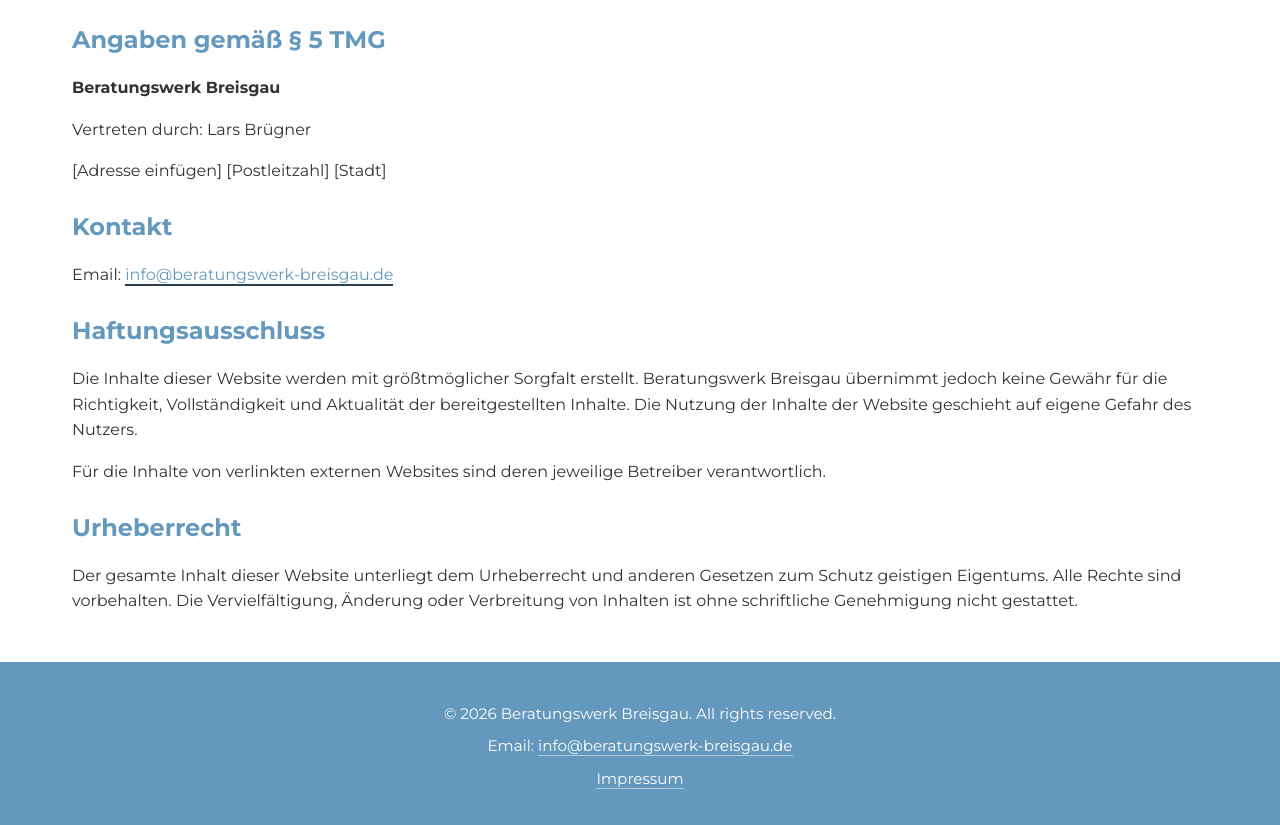
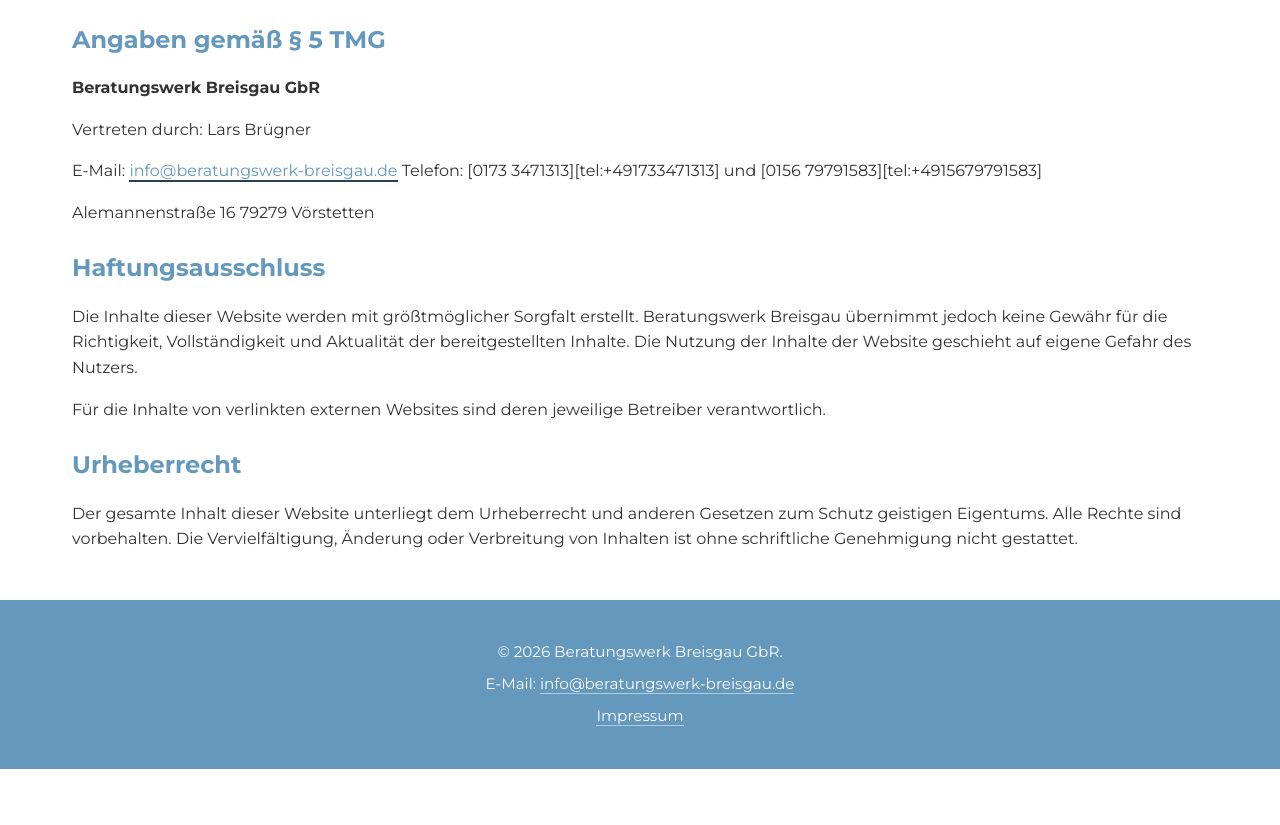
Before and after one commit to Beratungswerk-Breisgau/website, an Eleventy site: page src/pages/impressum.md in a window 1280 px wide. Shown: the part 173-998 px from the top of the page. After the commit the page ends 942 px from the top, so only its background shows below. Built offline with nearby package versions, Linux system fonts and the light colour scheme; Eleventy itself is replaced by a stand-in of ours; files that its build step writes are made by us from their sources.

Commit message:
cleanup the readme, fix contact data

```diff
--- a/src/_includes/layout.njk
+++ b/src/_includes/layout.njk
@@ -30,8 +30,8 @@
 
   <footer>
     <div class="footer-content">
-      <p>&copy; 2026 Beratungswerk Breisgau. All rights reserved.</p>
-      <p>Email: <a href="mailto:info@beratungswerk-breisgau.de">info@beratungswerk-breisgau.de</a></p>
+      <p>&copy; 2026 Beratungswerk Breisgau GbR.</p>
+      <p>E-Mail: <a href="mailto:info@beratungswerk-breisgau.de">info@beratungswerk-breisgau.de</a></p>
       <p><a href="/impressum/">Impressum</a></p>
     </div>
   </footer>
--- a/src/pages/impressum.md
+++ b/src/pages/impressum.md
@@ -8,16 +8,15 @@ permalink: /impressum/
 
 ## Angaben gemäß § 5 TMG
 
-**Beratungswerk Breisgau**
+**Beratungswerk Breisgau GbR**
 
 Vertreten durch: Lars Brügner
 
-[Adresse einfügen]
-[Postleitzahl] [Stadt]
+E-Mail: [info@beratungswerk-breisgau.de](mailto:info@beratungswerk-breisgau.de)
+Telefon: [0173 3471313][tel:+491733471313] und [0156 79791583][tel:+4915679791583]
 
-## Kontakt
-
-Email: [info@beratungswerk-breisgau.de](mailto:info@beratungswerk-breisgau.de)
+Alemannenstraße 16
+79279 Vörstetten
 
 ## Haftungsausschluss
 
```
Also changed, not shown: src/pages/kontakt.md (+1 -1 lines), README.md.
